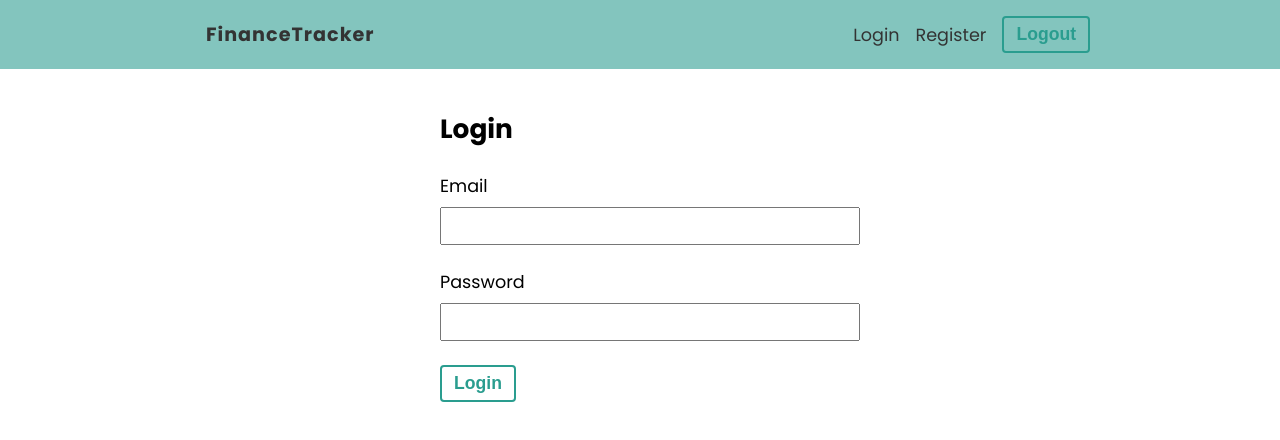
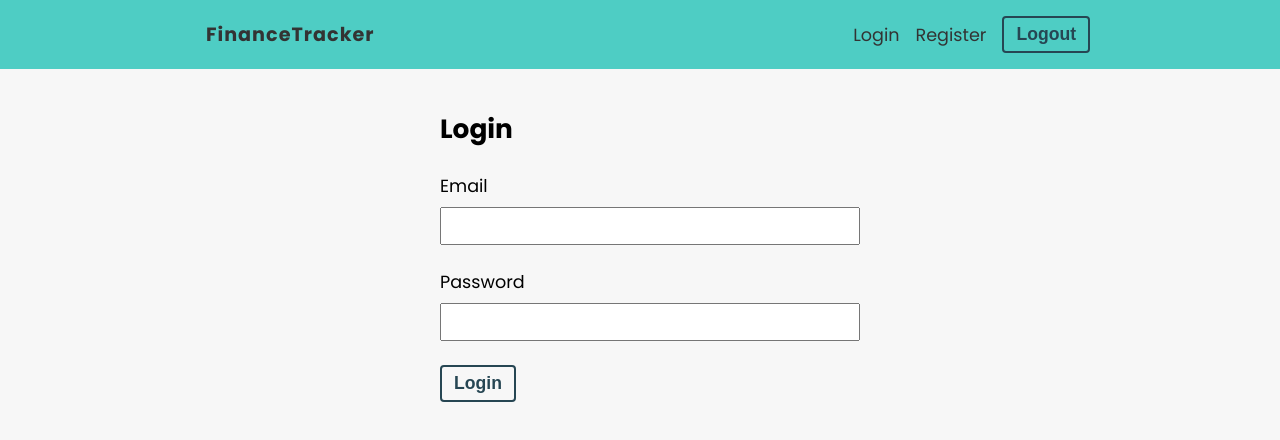
Before and after one commit to elvan/finance-tracker-app-react-firebase, a React (Create React App) app: page /login in a window 1280 px wide. Shown: the top 440 px of the page. Built offline with nearby package versions, Linux system fonts and the light colour scheme.

Commit message:
update styling

```diff
--- a/src/components/Navbar.module.css
+++ b/src/components/Navbar.module.css
@@ -1,6 +1,6 @@
 .navbar {
   box-sizing: border-box;
-  background-color: #83c5be;
+  background-color: #4ecdc4;
   padding: 1rem;
   width: 100%;
 }
--- a/src/index.css
+++ b/src/index.css
@@ -4,6 +4,7 @@ body {
   font-family: Poppins, sans-serif;
   font-size: 1.1em;
   margin: 0;
+  background-color: #f7f7f7;
 }
 
 p,
@@ -23,8 +24,8 @@ ul {
 
 .btn {
   background: none;
-  border: 2px solid #2a9d8f;
-  color: #2a9d8f;
+  border: 2px solid #264653;
+  color: #264653;
   border-radius: 4px;
   font-weight: bold;
   font-size: 1em;
@@ -33,7 +34,7 @@ ul {
 }
 
 .btn:hover {
-  background: #2a9d8f;
+  background: #264653;
   color: #fff;
 }
 
```
